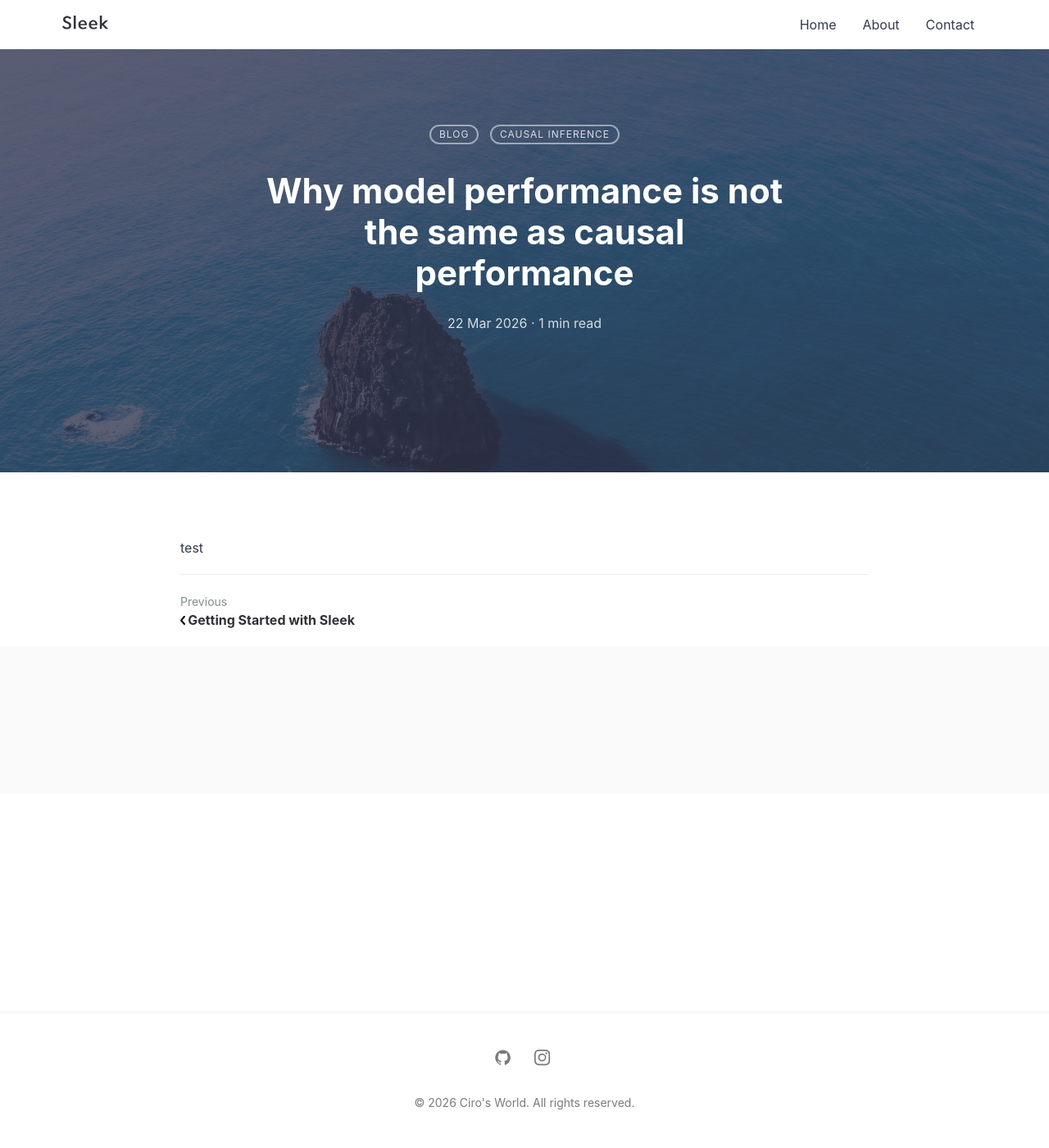
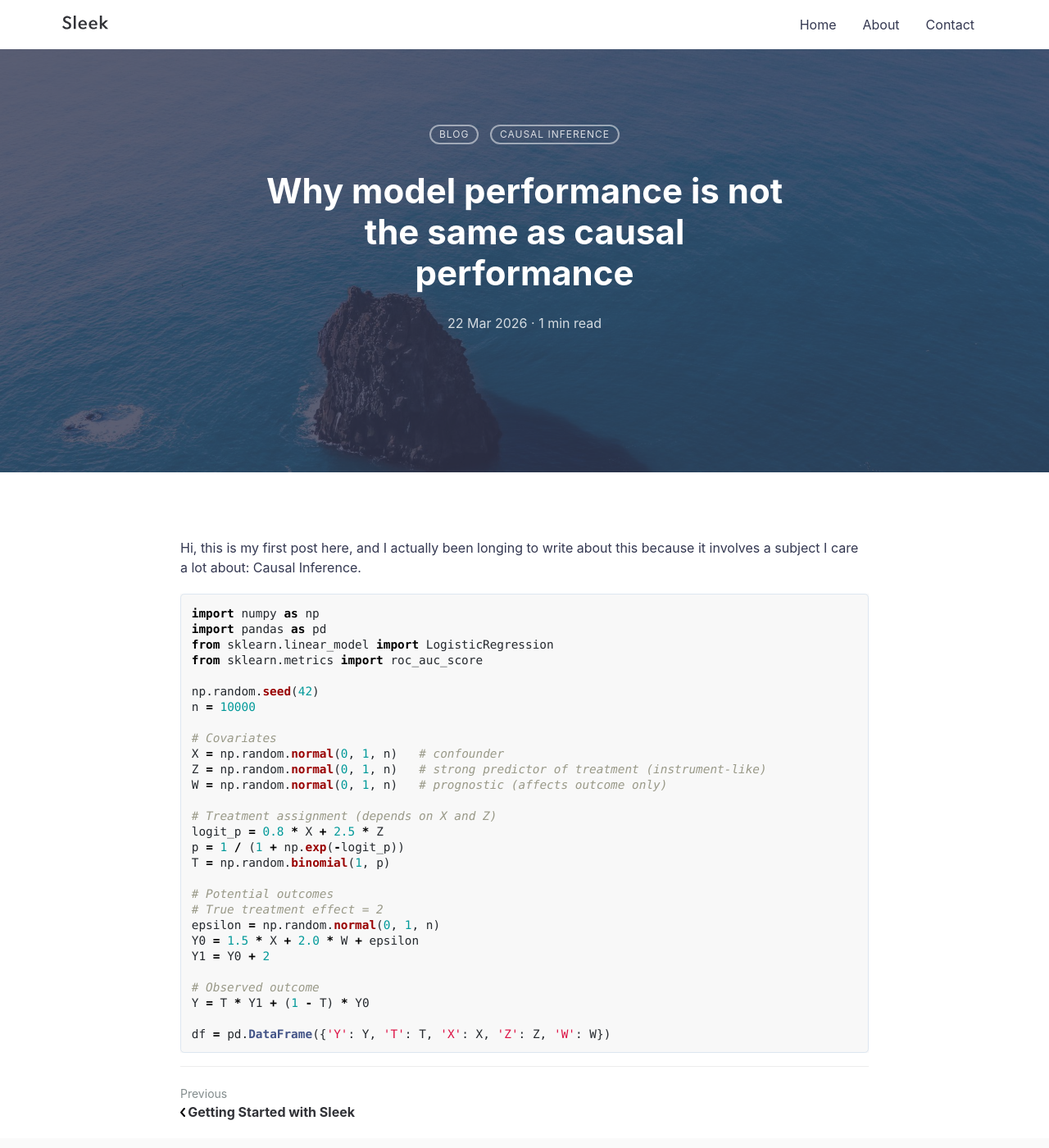
Before and after one commit to Cirokun/cirokun.github.io, a Jekyll site: the page built from _posts/2026-03-22-causal-performance.md, in a window 1280 px wide and 1400 px high. Shown: the whole window at 82% size. Built offline with Jekyll 4.4.1, drawn with Linux system fonts in a browser that asks for light colours; comment, search, counter and statistics services are not loaded.

Commit message:
Adding python cell in a post to test

````diff
--- a/_posts/2026-03-22-causal-performance.md
+++ b/_posts/2026-03-22-causal-performance.md
@@ -5,4 +5,35 @@ featured-img: sleek #optional - if you want you can include hero image
 categories: [Blog, Causal Inference]
 ---
 
-test
+Hi, this is my first post here, and I actually been longing to write about this because it involves a subject I care a lot about: Causal Inference.
+
+```python
+import numpy as np
+import pandas as pd
+from sklearn.linear_model import LogisticRegression
+from sklearn.metrics import roc_auc_score
+
+np.random.seed(42)
+n = 10000
+
+# Covariates
+X = np.random.normal(0, 1, n)   # confounder
+Z = np.random.normal(0, 1, n)   # strong predictor of treatment (instrument-like)
+W = np.random.normal(0, 1, n)   # prognostic (affects outcome only)
+
+# Treatment assignment (depends on X and Z)
+logit_p = 0.8 * X + 2.5 * Z
+p = 1 / (1 + np.exp(-logit_p))
+T = np.random.binomial(1, p)
+
+# Potential outcomes
+# True treatment effect = 2
+epsilon = np.random.normal(0, 1, n)
+Y0 = 1.5 * X + 2.0 * W + epsilon
+Y1 = Y0 + 2
+
+# Observed outcome
+Y = T * Y1 + (1 - T) * Y0
+
+df = pd.DataFrame({'Y': Y, 'T': T, 'X': X, 'Z': Z, 'W': W})
+```
````
